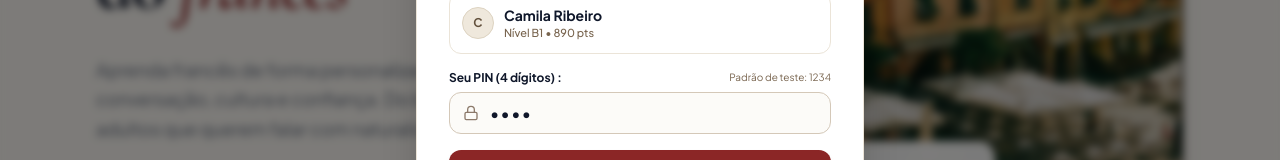
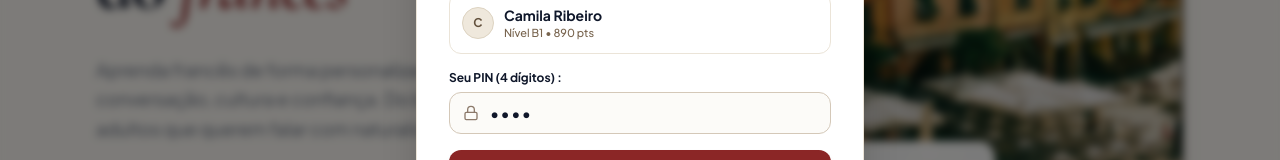
Before and after one commit to mlaurentprado/francaisavecmelissa, a React (Vite) app: page / in a window 1280 px wide. Both pictures are taken after a click on the button "Espaço do Aluno". Shown: the part 461-621 px from the top of the page. Built offline with nearby package versions, Linux system fonts and the light colour scheme.

Commit message:
Remover senhas de teste do modal de login
Co-authored-by: base44-builder[bot] <245833847+base44-builder[bot]@users.noreply.github.com>

```diff
--- a/src/components/StudentPortal/StudentLoginModal.tsx
+++ b/src/components/StudentPortal/StudentLoginModal.tsx
@@ -153,9 +153,8 @@ export const StudentLoginModal: React.FC<StudentLoginModalProps> = ({
             </div>
 
             <div>
-              <label className="block text-xs font-bold text-[#0F172A] mb-1.5 flex items-center justify-between">
+              <label className="block text-xs font-bold text-[#0F172A] mb-1.5">
                 <span>Seu PIN (4 dígitos) :</span>
-                <span className="text-[10px] text-[#78644E] font-normal">Padrão de teste: 1234</span>
               </label>
               <div className="relative">
                 <Lock className="w-4 h-4 text-[#8C7A6B] absolute left-3.5 top-1/2 -translate-y-1/2" />
@@ -185,9 +184,8 @@ export const StudentLoginModal: React.FC<StudentLoginModalProps> = ({
         {role === 'teacher' && (
           <form onSubmit={handleTeacherSubmit} className="space-y-4 text-left">
             <div>
-              <label className="block text-xs font-bold text-[#0F172A] mb-1.5 flex items-center justify-between">
+              <label className="block text-xs font-bold text-[#0F172A] mb-1.5">
                 <span>Senha da Professora Melissa :</span>
-                <span className="text-[10px] text-[#78644E] font-normal">Senha de teste: melissa2026</span>
               </label>
               <div className="relative">
                 <Lock className="w-4 h-4 text-[#8C7A6B] absolute left-3.5 top-1/2 -translate-y-1/2" />
```
